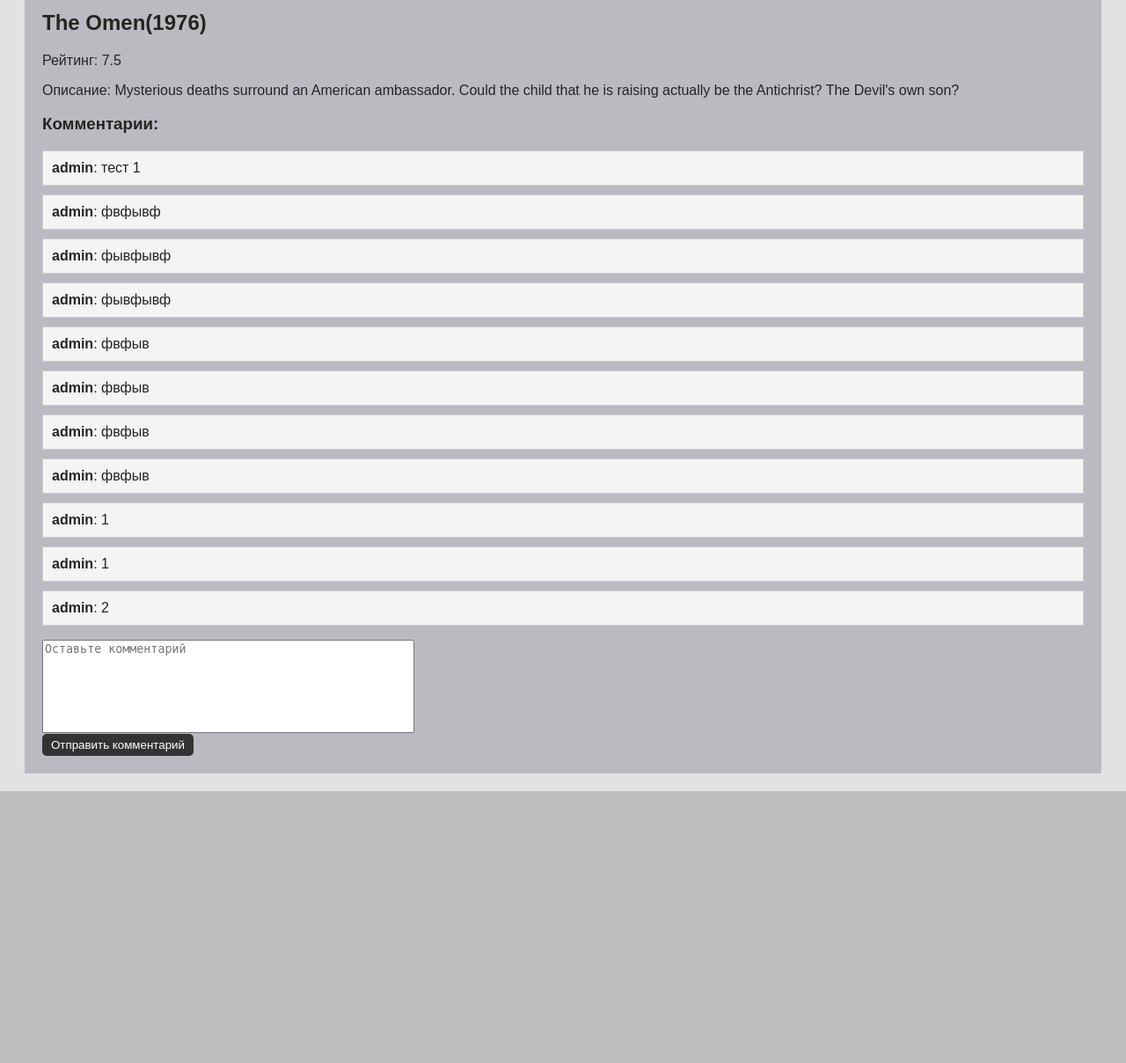
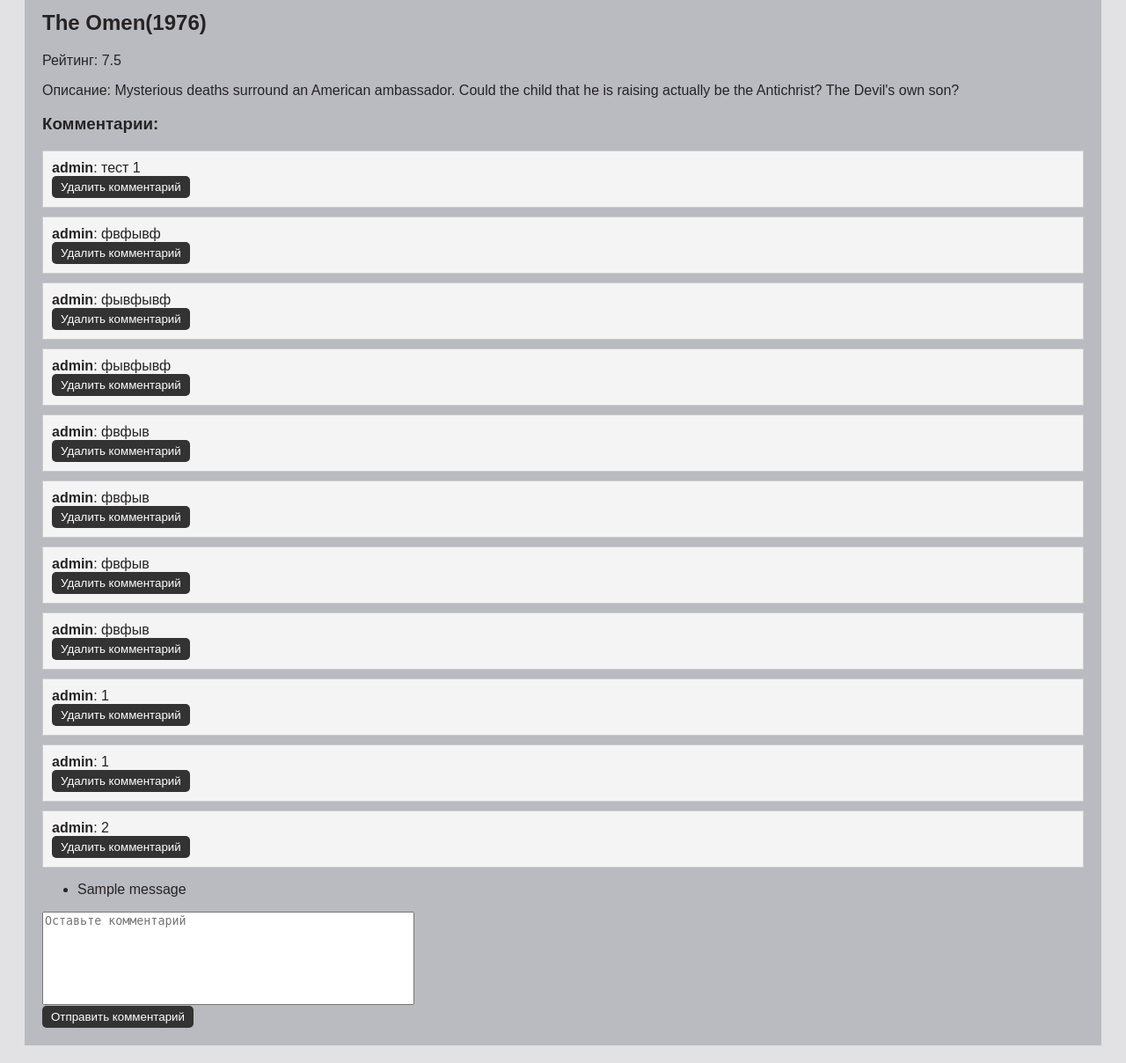
Before and after one commit to AaronBlvde/HorrorFilmDB, a Flask app: page /movie/1 in a window 1280 px wide. Shown: the part 498-1706 px from the top of the page at 88% size. Before the commit the page ends 1397 px from the top, so only its background shows below. Run offline with Flask 3, Linux system fonts and the light colour scheme; a user stored in the database is signed in; one stand-in notice (Sample message) is shown; some libraries are stand-ins or nearby versions.

Commit message:
добавлена функция удаления своих комментариев

```diff
--- a/app.py
+++ b/app.py
@@ -90,17 +90,54 @@
     authenticated = is_authenticated()
     comments = Comment.query.filter_by(movie_id=movie_id).all()
     comment_form = CommentForm()
-    if request.method == 'POST' and authenticated and comment_form.validate_on_submit():
+
+    if request.method == 'POST':
+        if authenticated:
+            user_id = session['user_id']
+            text = comment_form.comment_text.data.strip()
+            if text:
+                comment = Comment(user_id=user_id, movie_id=movie_id, text=text)
+                db.session.add(comment)
+                db.session.commit()
+                return redirect(url_for('movie_details', movie_id=movie_id))
+            else:
+                flash('Введите комментарий', 'error')
+        else:
+            flash('Чтобы оставлять комментарии, необходимо войти.', 'error')
+
+        action = request.form.get('action')
+        if action == 'delete_comment':
+            comment_id = int(request.form.get('comment_id'))
+            comment = Comment.query.get(comment_id)
+            if comment and comment.user_id == session['user_id']:
+                db.session.delete(comment)
+                db.session.commit()
+                flash('Комментарий удален', 'success')
+            else:
+                flash('Вы не можете удалить этот комментарий', 'error')
+
+    return render_template('movie_details.html', movie=movie, comments=comments, is_authenticated=authenticated, comment_form=comment_form)
+
+from flask import request
+
+@app.route('/delete_comment/<int:comment_id>', methods=['POST'])
+def delete_comment(comment_id):
+    if is_authenticated():
         user_id = session['user_id']
-        text = comment_form.comment_text.data.strip()
-        if text:
-            comment = Comment(user_id=user_id, movie_id=movie_id, text=text)
-            db.session.add(comment)
+        comment = Comment.query.get(comment_id)
+        if comment and comment.user_id == user_id:
+            db.session.delete(comment)
             db.session.commit()
-            return redirect(url_for('movie_details', movie_id=movie_id))
+            flash('Комментарий удален', 'success')
         else:
-            flash('Введите комментарий', 'error')
-    return render_template('movie_details.html', movie=movie, comments=comments, is_authenticated=authenticated, comment_form=comment_form)
+            flash('Вы не можете удалить этот комментарий', 'error')
+    else:
+        flash('Необходимо авторизоваться, чтобы удалить комментарий', 'error')
+
+    # Перенаправьте пользователя на предыдущую страницу
+    return redirect(request.referrer)
+
+
 
 @app.route('/logout')
 def logout():
--- a/templates/movie_details.html
+++ b/templates/movie_details.html
@@ -22,8 +22,26 @@
             {% for comment in comments %}
                 <li class="comment">
                     <strong>{{ comment.user.username if comment.user else 'Анонимный пользователь' }}</strong>: {{ comment.text }}
+                    {% if comment.user.id == session['user_id'] %}
+                        <form method="POST" action="{{ url_for('delete_comment', comment_id=comment.id) }}">
+                            {{ comment_form.csrf_token }}
+                            <button type="submit">Удалить комментарий</button>
+                        </form>
+                    {% endif %}
                 </li>
             {% endfor %}
+            </ul>
+
+            <!-- Место для отображения уведомлений -->
+            {% with messages = get_flashed_messages(with_categories=true) %}
+                {% if messages %}
+                    <ul id="flash-messages">
+                        {% for category, message in messages %}
+                            <li class="flash-{{ category }}">{{ message }}</li>
+                        {% endfor %}
+                    </ul>
+                {% endif %}
+            {% endwith %}
         </ul>
 
         <style>
```
Also changed, not shown: database/horror_movies.db. Lines whose indentation alone changed are shown as unchanged.
